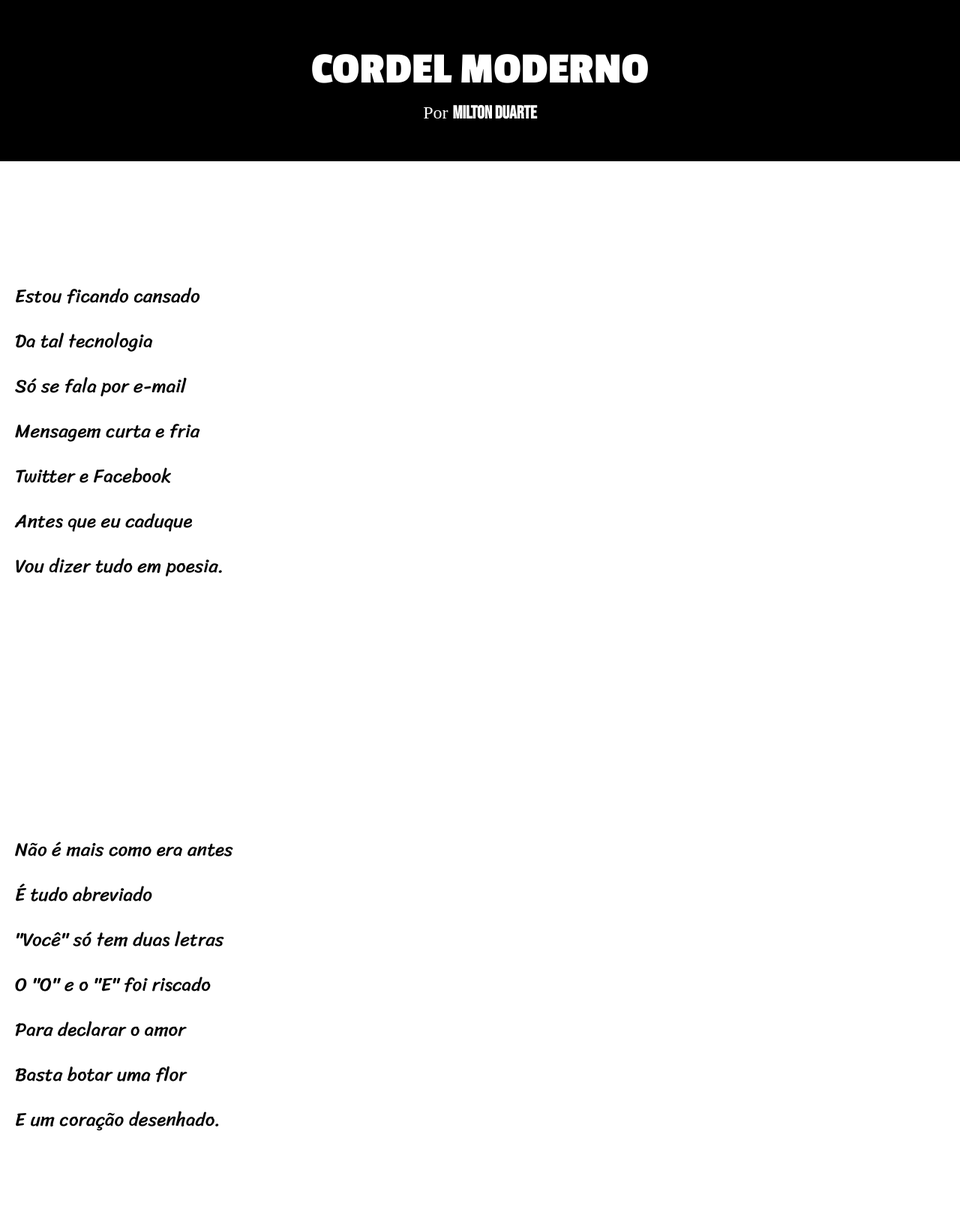
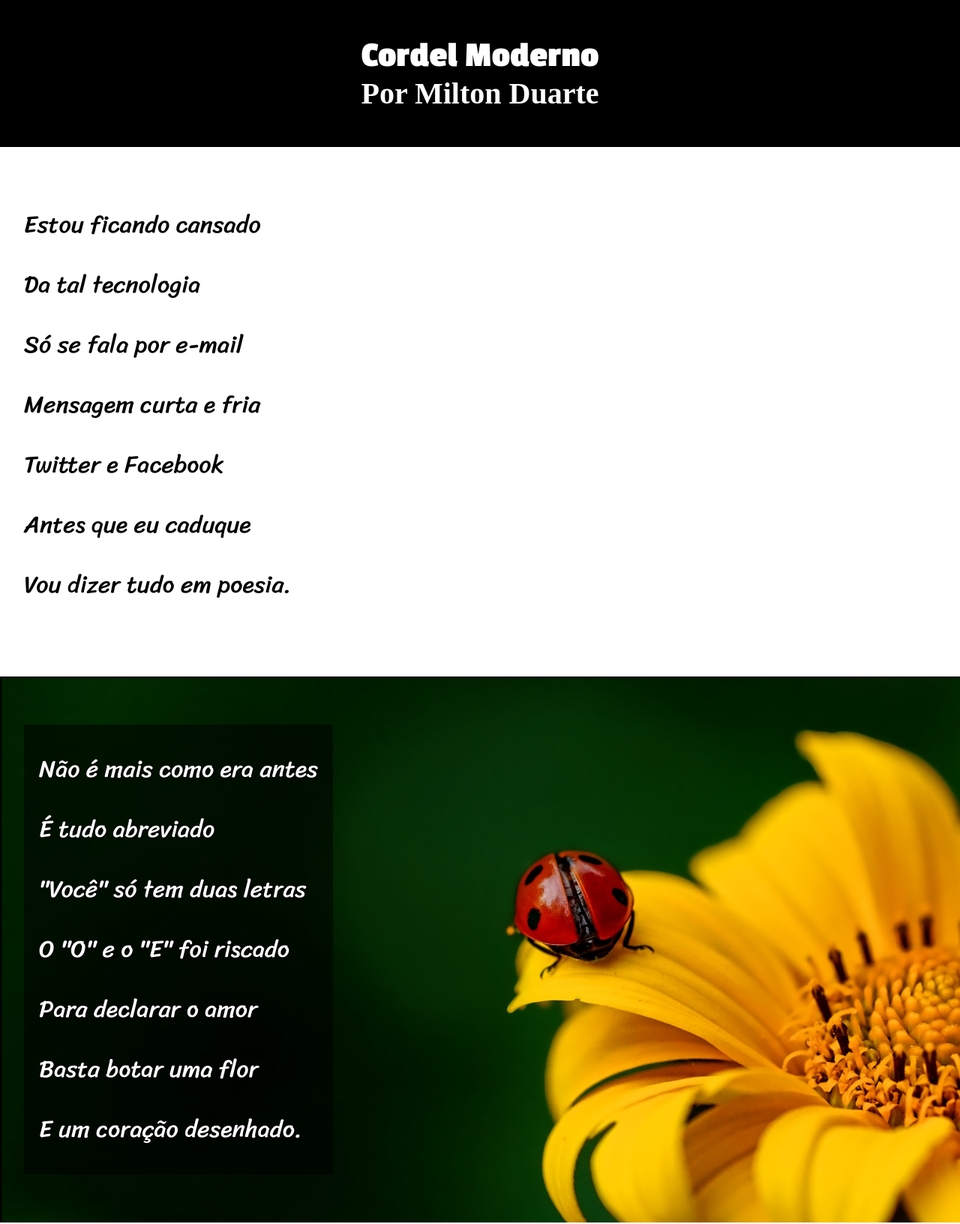
Before and after one commit to M-G-S-F/projeto-cordel, a plain HTML site: page index.html in a window 1280 px wide. Shown: the top 1632 px of the page at 75% size. Drawn offline with Linux system fonts and the light colour scheme.

Commit message:
Projeto Refeito

```diff
--- a/index.html
+++ b/index.html
@@ -14,7 +14,7 @@
 
 <main>
     <article>
-        <section class="page one">
+        <section class="texto">
             <p>
                 Estou ficando cansado <br>
                 Da tal tecnologia <br>
@@ -28,7 +28,7 @@
 
         <br>
 
-        <section class="page two">
+        <section class="imagem joana">
             <p>
                 Não é mais como era antes <br>
                 É tudo abreviado <br>
@@ -42,7 +42,7 @@
 
         <br>
 
-        <section class="page three">
+        <section class="texto ">
             <p>
                 Arroba agora não pesa <br>
                 É parte de um endereço <br>
@@ -66,7 +66,7 @@
 
         <br>
 
-        <section class="page four">
+        <section class="imagem livro">
             <p>
                 Tenho saudade das cartas <br>
                 Escritas com a própria mão <br>
@@ -80,7 +80,7 @@
 
         <br>
 
-        <section class="page five">
+        <section class="texto">
             <p>
                 Agora, escrevo e envio <br>
                 Chegando na mesma hora <br>
@@ -102,6 +102,10 @@
             </p>
         </section>
     </article>
+
+    <footer>
+        <p>Site criado por Murilo Fonseca</p>
+    </footer>
 </main>
 </body>
 </html>
--- a/style.css
+++ b/style.css
@@ -1,72 +1,81 @@
-@import url('https://fonts.googleapis.com/css2?family=Bebas+Neue&family=Passion+One:wght@400;700;900&display=swap');
+@import url('https://fonts.googleapis.com/css2?family=Bebas+Neue&family=Passion+One:wght@400;700;900&family=Sriracha&display=swap');
 
 @import url('https://fonts.googleapis.com/css2?family=Bebas+Neue&family=Passion+One:wght@400;700;900&family=Sriracha&display=swap');
 
-@import url('https://fonts.googleapis.com/css2?family=Bebas+Neue&family=Passion+One:wght@400;700;900&family=Sriracha&display=swap');
+:root {
+    --fonte-destaque: 'Passion One', sans-serif;
+    --fonte-normal: 'Sriracha', sans-serif;
+}
 
 * {
     margin: 0;
     padding: 0;
 }
 
-:root {
-    --fonte-destaque: 'Passion One', sans-serif;
-    --fonte-cordel:'Sriracha', sans-serif;
-    --fonte-sub: 'Bebas Neue', sans-serif;
-}
-
-body {
-
-}
-
-
-
 header {
+    padding: 3em;
     text-align: center;
+    color: white;
     background-color: black;
-    color: white;
-    padding: 50px;
 }
 
 header h1{
     font-family: var(--fonte-destaque);
-    font-size: 60px;
-    padding: 10px;
-    text-decoration: none;
-    text-transform: uppercase;
+    font-size: 6vh;
 }
 
-header h2 {
-    font-weight: normal;
+header a, header h2{
+    text-decoration: none;
+    color: white;
+    font-size: 5vh;
 }
 
-header a {
-    font-family: var(--fonte-sub);
-    text-decoration: none;
-    color: white;
-    font-weight: bold;
+section {
+    margin: auto;
+    padding: 4em 2em;
 }
 
-main {
-    margin: auto;
-    background: black, url(imagens/background001.jpg), center center, no-repeat, fixed;
-    background-size: cover;
+section p {
+    font-size: 4vh;
+    font-family: var(--fonte-normal);
+    line-height: 2.5em;
 }
 
-.page {
-    padding: 150px 20px;
+section.texto {
+    background: white;
 }
 
-.page p {
-    font-size: 25px;
-    font-family: var(--fonte-cordel);
-    line-height: 60px;
+section.imagem {
+    background-color: rgb(82, 82, 82);
+    box-shadow: inset 2px 2px 2px black;
 }
 
-.one {
-    background-color: white;
+.imagem p {
+    background-color: rgba(0, 0, 0, 0.527);
+    padding: 20px;
+    display: inline-block;
+    color: white;
+    text-shadow: 1px 1px 2px black;
 }
 
-.two {
+section.joana {
+    background-image: url(imagens/background001.jpg);
+    background-position: left center;
+    background-size: cover;
+    background-attachment: fixed;
+}
 
+section.livro {
+    background-image: url(imagens/background002.jpg);
+    background-position: left center;
+    background-size: cover;
+    background-attachment: fixed;
 }
+
+footer {
+    padding: 20px;
+    background-color: black;
+    color: white;
+    text-align: center;
+    font-family: var(--fonte-normal);
+}
```
